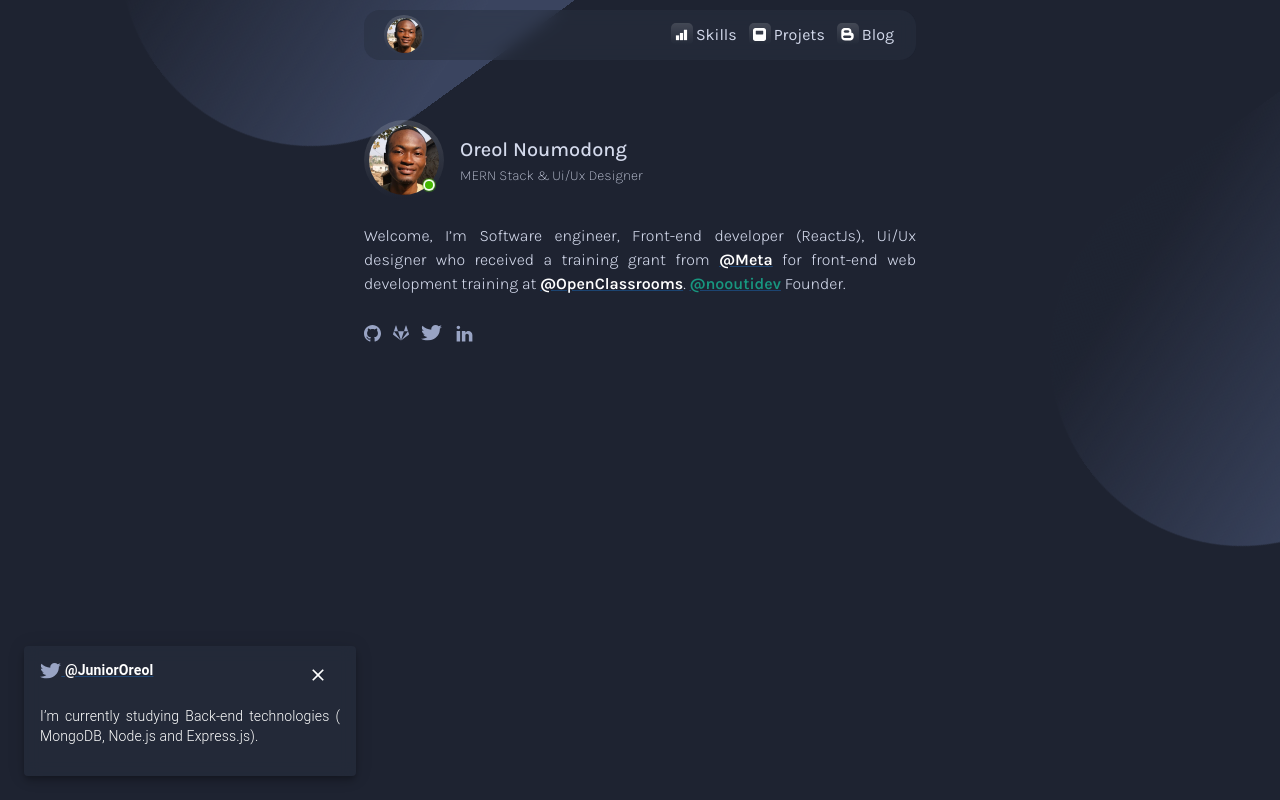
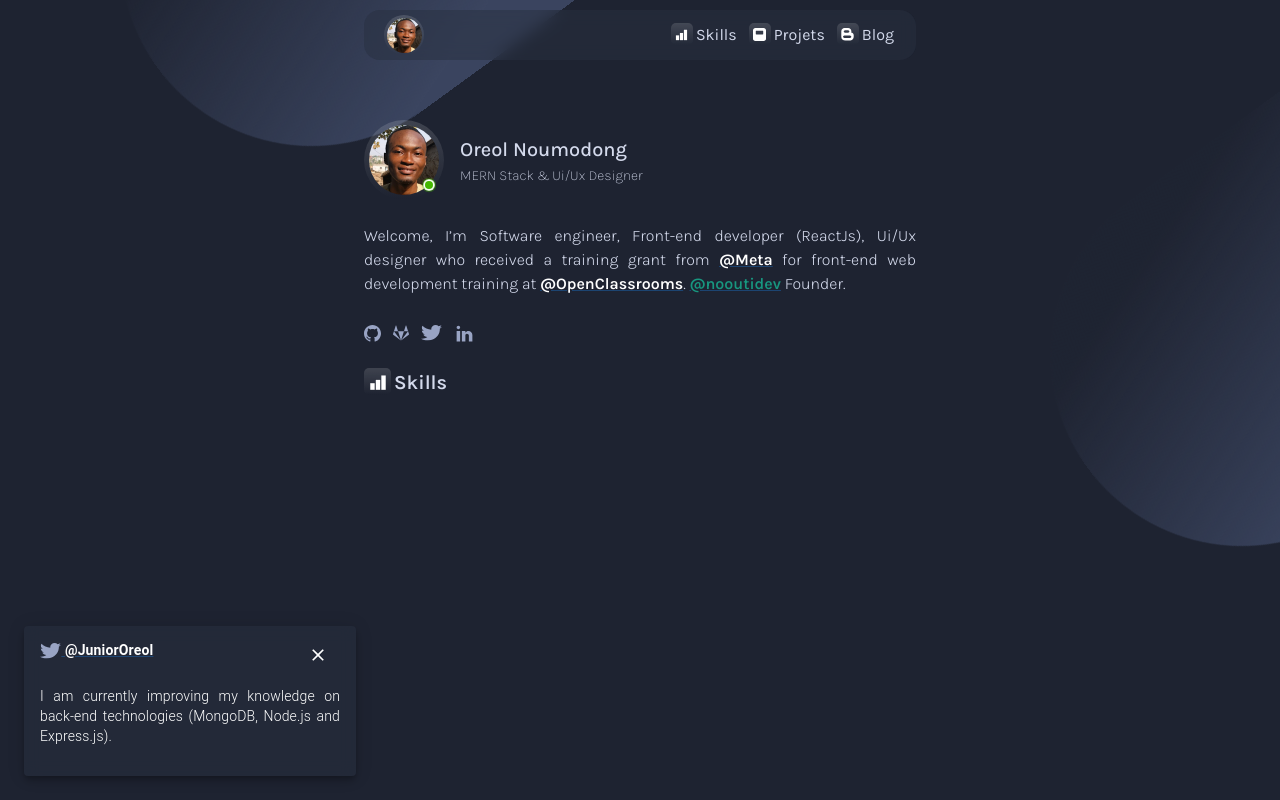
Before and after one commit to noutijo/oreolnoumodong, a React (Create React App) app: page / in a window 1280 px wide. Built offline with nearby package versions, Linux system fonts and the light colour scheme.

Commit message:
Start skills Section

```diff
--- a/src/components/App.js
+++ b/src/components/App.js
@@ -2,6 +2,7 @@
 import Box from '@mui/material/Box';
 import Container from '@mui/material/Container';
 import Me from "./Me";
+import Skills from "./Skills";
 import Menu from "./Menu";
 import SnackBar from "./SnackBar";
 
@@ -13,9 +14,10 @@
       <Menu />
       <Container maxWidth="sm">
         <Me />
-        <SnackBar />
+        <Skills />
+
       </Container>
-
+      <SnackBar />
     </div>
   );
 }
--- /dev/null
+++ b/src/components/SectionIconItem.js
@@ -0,0 +1,18 @@
+
+import Box from '@mui/material/Box';
+
+export default function SectionIconItem({ icon, text }) {
+
+    return (
+        <>
+            <Box style={{ display: "inherit", marginRight: { text } === "Blog" ? "0px" : "12px" }}>
+                <span style={{ width:  "27px", height: "27px", marginRight: "3px", borderRadius: "5px" }} className="center-content bg-gradient">
+                    <img style={{ width:"18px", height: "18px" }} src={icon} alt="twitter icon" />
+                </span>
+                <span className="fontWeight600 fontSize20">
+                    {text}
+                </span>
+            </Box>
+        </>
+    );
+}
--- /dev/null
+++ b/src/components/Skills.js
@@ -0,0 +1,22 @@
+import * as React from 'react';
+import Box from '@mui/material/Box';
+import Grid from '@mui/material/Grid';
+
+
+import SectionIconItem from './SectionIconItem';
+import skills from "../images/skills.svg";
+
+export default function Skills() {
+
+    return (
+        <>
+            <Box mt={1} sx={{ flexGrow: 1 }}>
+                <Grid container spacing={1}>
+                    <Grid item xs={12} className="center-content-left">
+                        <SectionIconItem className="fontWeight600 fontSize18" icon={skills} text={"Skills"} />
+                    </Grid>
+                </Grid>
+            </Box>
+        </>
+    );
+}
--- a/src/components/SnackBar.js
+++ b/src/components/SnackBar.js
@@ -39,7 +39,7 @@
                         </IconButton>
                     </Grid>
                     <Grid item xs={12}>
-                        <p className="text-justify fontWeight300">I’m currently studying Back-end technologies ( MongoDB, Node.js and Express.js).</p>
+                        <p className="text-justify fontWeight300">I am currently improving my knowledge on back-end technologies (MongoDB, Node.js and Express.js).</p>
                     </Grid>
                 </Grid>
             </Box>
--- /dev/null
+++ b/src/styles/_snackbar.scss
@@ -0,0 +1,6 @@
+/*snack bar */
+
+#root > div > div.MuiSnackbar-root.MuiSnackbar-anchorOriginBottomLeft.animate__animated.animate__slideInDown.css-cpgvjg-MuiSnackbar-root > div {
+  background: $secondcolorrgba;
+  backdrop-filter: blur(8px);
+}
--- a/src/styles/main.css
+++ b/src/styles/main.css
@@ -152,17 +152,6 @@
   right: -350px;
 }
 
-/*snack bar */
-#root
-> div
-> div:nth-child(2)
-> div.MuiSnackbar-root.MuiSnackbar-anchorOriginBottomLeft.animate__animated.animate__slideInDown.css-cpgvjg-MuiSnackbar-root
-> div {
-  background: rgba(41, 48, 65, 0.5);
-  -webkit-backdrop-filter: blur(8px);
-          backdrop-filter: blur(8px);
-}
-
 a {
   text-decoration: none;
   color: inherit;
@@ -186,4 +175,11 @@
           backdrop-filter: blur(8px);
   border-radius: 1rem;
 }
+
+/*snack bar */
+#root > div > div.MuiSnackbar-root.MuiSnackbar-anchorOriginBottomLeft.animate__animated.animate__slideInDown.css-cpgvjg-MuiSnackbar-root > div {
+  background: rgba(41, 48, 65, 0.5);
+  -webkit-backdrop-filter: blur(8px);
+          backdrop-filter: blur(8px);
+}
 /*# sourceMappingURL=main.css.map */
--- a/src/styles/main.scss
+++ b/src/styles/main.scss
@@ -120,17 +120,6 @@
   }
 }
 
-/*snack bar */
-
-#root
-  > div
-  > div:nth-child(2)
-  > div.MuiSnackbar-root.MuiSnackbar-anchorOriginBottomLeft.animate__animated.animate__slideInDown.css-cpgvjg-MuiSnackbar-root
-  > div {
-  background: $secondcolorrgba;
-  backdrop-filter: blur(8px);
-}
-
 a {
   text-decoration: none;
   color: inherit;
@@ -140,16 +129,6 @@
   }
 }
 
-/*Menu*/
-
-.position-menu {
-  position: fixed;
-  top: 10px;
-  z-index: 100;
-}
-
-.bg-menu {
-  background: $secondcolorrgba;
-  backdrop-filter: blur(8px);
-  border-radius: 1rem;
-}
+@import "menu";
+@import "snackbar";
+@import "skills";
```
Also changed, not shown: src/styles/_menu.scss (added, +13 -0 lines), src/styles/_skills.scss (added), 1 other file (tests, documents, lock files or other folders).
